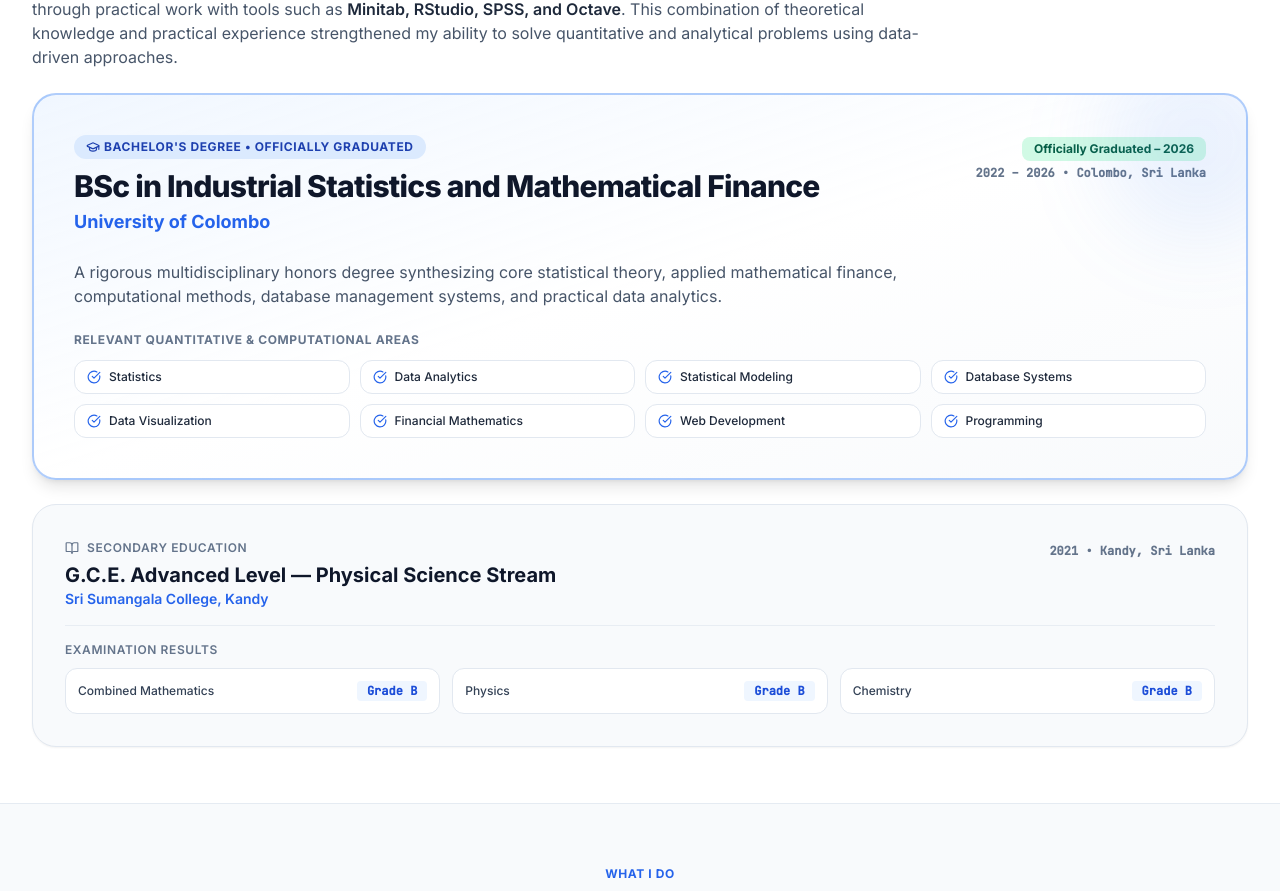
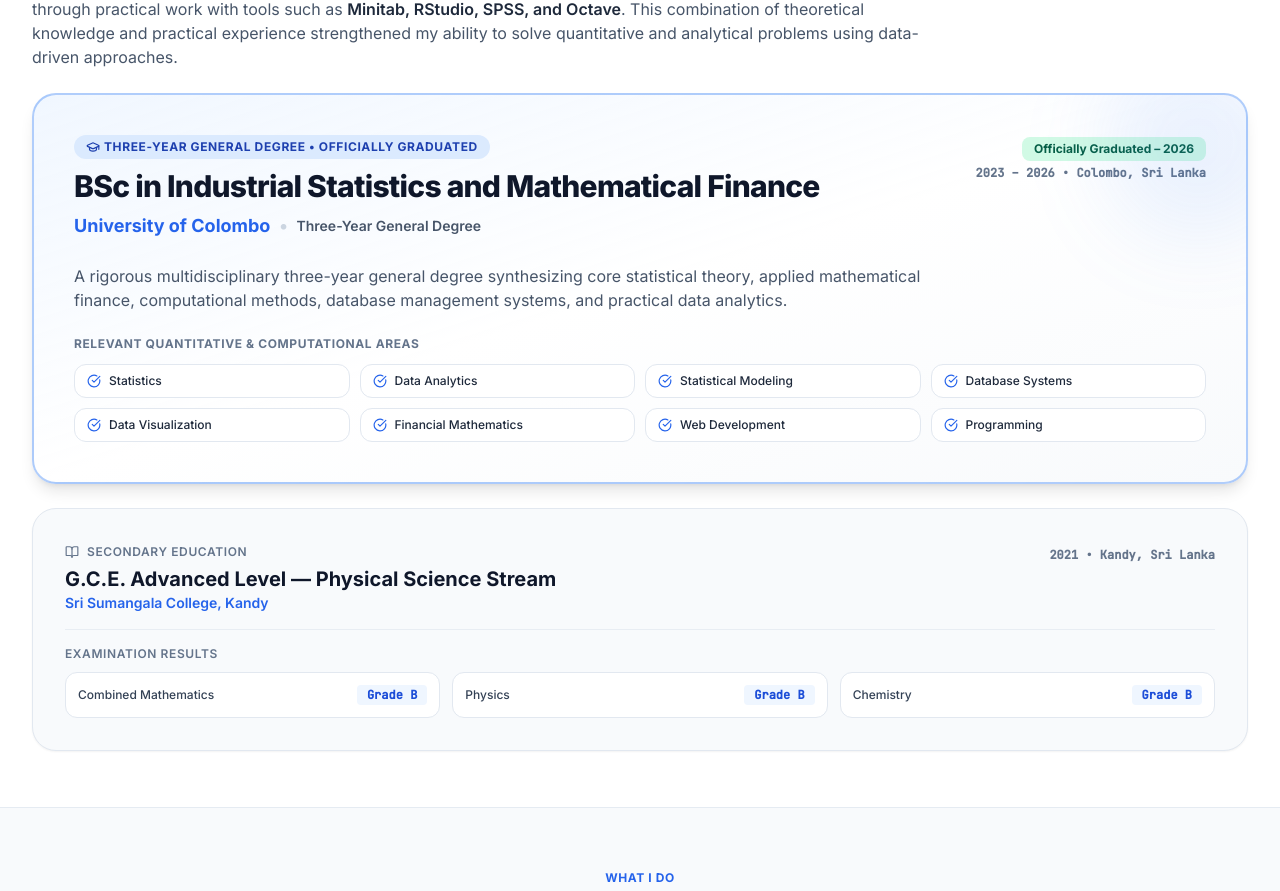
Before and after one commit to saranga20010224/my_portfolio, a React (Vite) app: page / in a window 1280 px wide. Shown: the part 2114-3005 px from the top of the page. Built offline with nearby package versions, Linux system fonts and the light colour scheme.

Commit message:
Update education details to Three-Year General Degree, 2023 - 2026, Officially Graduated - 2026

```diff
--- a/src/components/About.tsx
+++ b/src/components/About.tsx
@@ -158,13 +158,15 @@ export const About: React.FC = () => {
               <div className="space-y-1">
                 <div className="inline-flex items-center space-x-2 px-3 py-1 rounded-full bg-blue-100 dark:bg-blue-950 text-blue-800 dark:text-blue-300 text-xs font-bold uppercase tracking-wider">
                   <GraduationCap className="w-3.5 h-3.5 mr-1" />
-                  Bachelor's Degree &bull; Officially Graduated
+                  Three-Year General Degree &bull; Officially Graduated
                 </div>
                 <h4 className="text-2xl sm:text-3xl font-extrabold text-slate-900 dark:text-white tracking-tight pt-1">
                   {degree.degree}
                 </h4>
-                <div className="text-lg font-bold text-blue-600 dark:text-blue-400">
-                  {degree.institution}
+                <div className="flex flex-wrap items-center gap-2 pt-1 text-base sm:text-lg font-bold text-blue-600 dark:text-blue-400">
+                  <span>{degree.institution}</span>
+                  <span className="text-slate-300 dark:text-slate-700 font-normal">&bull;</span>
+                  <span className="text-sm font-semibold text-slate-600 dark:text-slate-300">Three-Year General Degree</span>
                 </div>
               </div>
 
--- a/src/components/Education.tsx
+++ b/src/components/Education.tsx
@@ -30,13 +30,15 @@ export const Education: React.FC = () => {
             <div className="space-y-1">
               <div className="inline-flex items-center space-x-2 px-3 py-1 rounded-full bg-blue-100 dark:bg-blue-950 text-blue-800 dark:text-blue-300 text-xs font-bold uppercase tracking-wider">
                 <GraduationCap className="w-3.5 h-3.5 mr-1" />
-                Bachelor's Degree &bull; Officially Graduated
+                Three-Year General Degree &bull; Officially Graduated
               </div>
               <h3 className="text-2xl sm:text-3xl font-extrabold text-slate-900 dark:text-white tracking-tight pt-1">
                 {degree.degree}
               </h3>
-              <div className="text-lg font-bold text-blue-600 dark:text-blue-400">
-                {degree.institution}
+              <div className="flex flex-wrap items-center gap-2 pt-1 text-base sm:text-lg font-bold text-blue-600 dark:text-blue-400">
+                <span>{degree.institution}</span>
+                <span className="text-slate-300 dark:text-slate-700 font-normal">&bull;</span>
+                <span className="text-sm font-semibold text-slate-600 dark:text-slate-300">Three-Year General Degree</span>
               </div>
             </div>
 
--- a/src/components/ResumeModal.tsx
+++ b/src/components/ResumeModal.tsx
@@ -173,7 +173,7 @@ export const ResumeModal: React.FC<ResumeModalProps> = ({ isOpen, onClose }) =>
                     </span>
                   </div>
                   <div className="text-xs font-semibold text-blue-600 dark:text-blue-400">
-                    {edu.institution} &bull; {edu.status}
+                    {edu.institution}{edu.degreeType ? ` (${edu.degreeType})` : ''} &bull; {edu.status}
                   </div>
                   {edu.relevantAreas && (
                     <div className="text-xs text-slate-500 dark:text-slate-400 mt-1">
--- a/src/data/education.ts
+++ b/src/data/education.ts
@@ -2,6 +2,7 @@ export interface EducationItem {
   id: string;
   degree: string;
   institution: string;
+  degreeType?: string;
   period: string;
   status: string;
   location: string;
@@ -24,7 +25,8 @@ export const EDUCATION_DATA: EducationItem[] = [
     id: "uoc",
     degree: "BSc in Industrial Statistics and Mathematical Finance",
     institution: "University of Colombo",
-    period: "2022 – 2026",
+    degreeType: "Three-Year General Degree",
+    period: "2023 – 2026",
     status: "Officially Graduated – 2026",
     location: "Colombo, Sri Lanka",
     isDominant: true,
@@ -39,7 +41,7 @@ export const EDUCATION_DATA: EducationItem[] = [
       "Programming"
     ],
     description:
-      "A rigorous multidisciplinary honors degree synthesizing core statistical theory, applied mathematical finance, computational methods, database management systems, and practical data analytics."
+      "A rigorous multidisciplinary three-year general degree synthesizing core statistical theory, applied mathematical finance, computational methods, database management systems, and practical data analytics."
   },
   {
     id: "ssc",
--- a/src/data/journey.ts
+++ b/src/data/journey.ts
@@ -20,13 +20,13 @@ export const CAREER_JOURNEY: JourneyStep[] = [
     tags: ["Physical Science", "Combined Mathematics", "Analytical Foundations"]
   },
   {
-    year: "2022 – 2026",
+    year: "2023 – 2026",
     title: "BSc in Industrial Statistics and Mathematical Finance",
-    subtitle: "University of Colombo (Officially Graduated – 2026)",
+    subtitle: "University of Colombo (Three-Year General Degree)",
     category: "Academic",
-    description: "Officially graduated with a multidisciplinary honors degree integrating core statistics, mathematical finance, database systems, Python programming, and data analytics.",
+    description: "Officially graduated with a multidisciplinary three-year general degree integrating core statistics, mathematical finance, database systems, Python programming, and data analytics.",
     iconName: "GraduationCap",
-    tags: ["Statistics", "Mathematical Finance", "SQL & Databases", "Python"]
+    tags: ["Three-Year General Degree", "Statistics", "Mathematical Finance", "SQL & Databases", "Python"]
   },
   {
     year: "2025",
--- a/src/data/profile.ts
+++ b/src/data/profile.ts
@@ -158,7 +158,7 @@ export const PROFILE_DATA = {
       id: "academic-background",
       label: "Academic Background",
       value: "Graduate | Industrial Statistics & Math Finance",
-      subValue: "BSc — University of Colombo (2022 – 2026)",
+      subValue: "Three-Year General Degree • University of Colombo (2023 – 2026)",
       iconName: "GraduationCap"
     }
   ] as SnapshotItem[],
```
